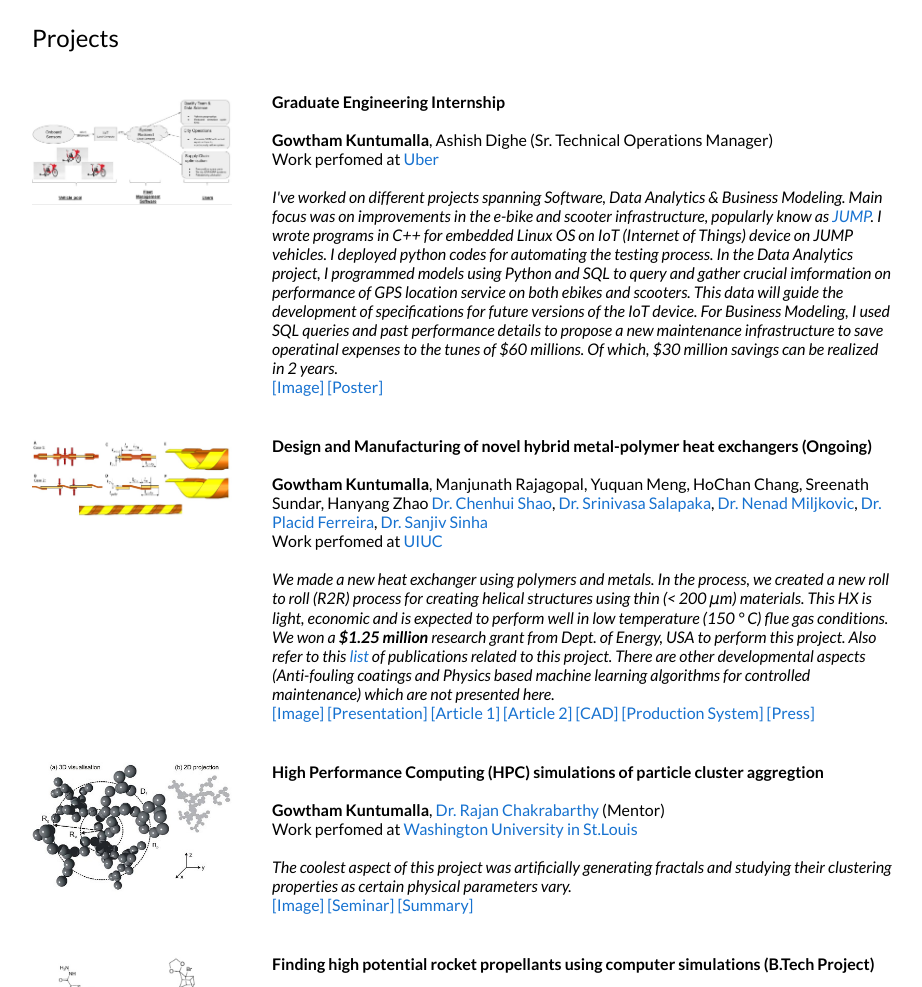
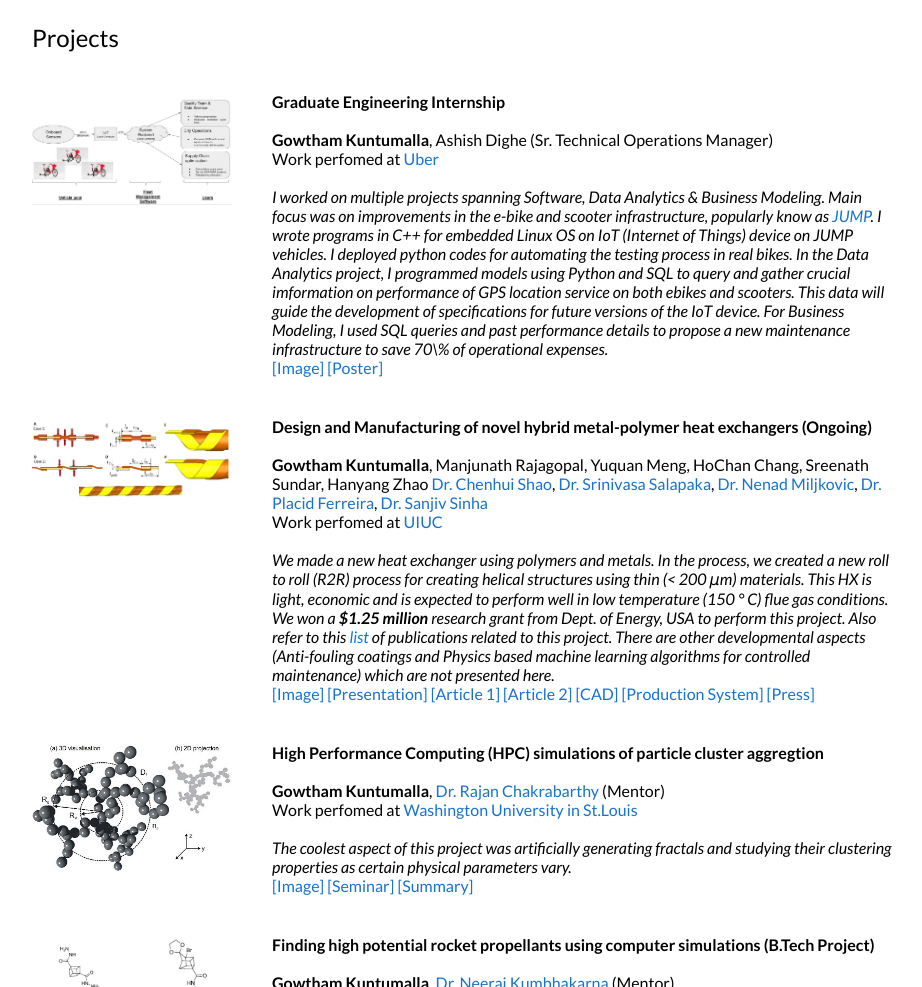
Before and after one commit to gowthamkuntumalla/gowthamkuntumalla.github.io, a plain HTML site: page index.html in a window 1280 px wide. Shown: the part 884-1871 px from the top of the page, without its empty margins (178-1100 px from the left). Drawn offline with Linux system fonts and the light colour scheme.

Commit message:
Update index.html

```diff
--- a/index.html
+++ b/index.html
@@ -209,9 +209,10 @@
 			  <br>
               Work perfomed at <a href="https://www.uber.com/">Uber </a> <br> <br>
 
-              <em>I've worked on different projects spanning Software, Data Analytics & Business Modeling. Main focus was on improvements in the e-bike and scooter infrastructure,
+              <em>I worked on multiple projects spanning Software, Data Analytics & Business Modeling. Main focus was on improvements in the e-bike and scooter infrastructure,
 			  popularly know as <a href = "https://www.jump.com/"> JUMP</a>.
-        I wrote programs in C++ for embedded Linux OS on IoT (Internet of Things) device on JUMP vehicles. I deployed python codes for automating the testing process. In the Data Analytics project, I programmed models using Python and SQL to query and gather crucial imformation on performance of GPS location service on both ebikes and scooters. This data will guide the development of specifications for future versions of the IoT device. For Business Modeling, I used SQL queries and past performance details to propose a new maintenance infrastructure to save operatinal expenses to the tunes of $60 millions. Of which, $30 million savings can be realized in 2 years.
+        I wrote programs in C++ for embedded Linux OS on IoT (Internet of Things) device on JUMP vehicles. I deployed python codes for automating the testing process in real bikes. In the Data Analytics project, I programmed models using Python and SQL to query and gather crucial imformation on performance of GPS location service on both ebikes and scooters.
+		      This data will guide the development of specifications for future versions of the IoT device. For Business Modeling, I used SQL queries and past performance details to propose a new maintenance infrastructure to save 70\% of operational expenses.
         </em>
               <br>
               <a href="images/Uber_IVHM.jpg">[Image]</a>
```
